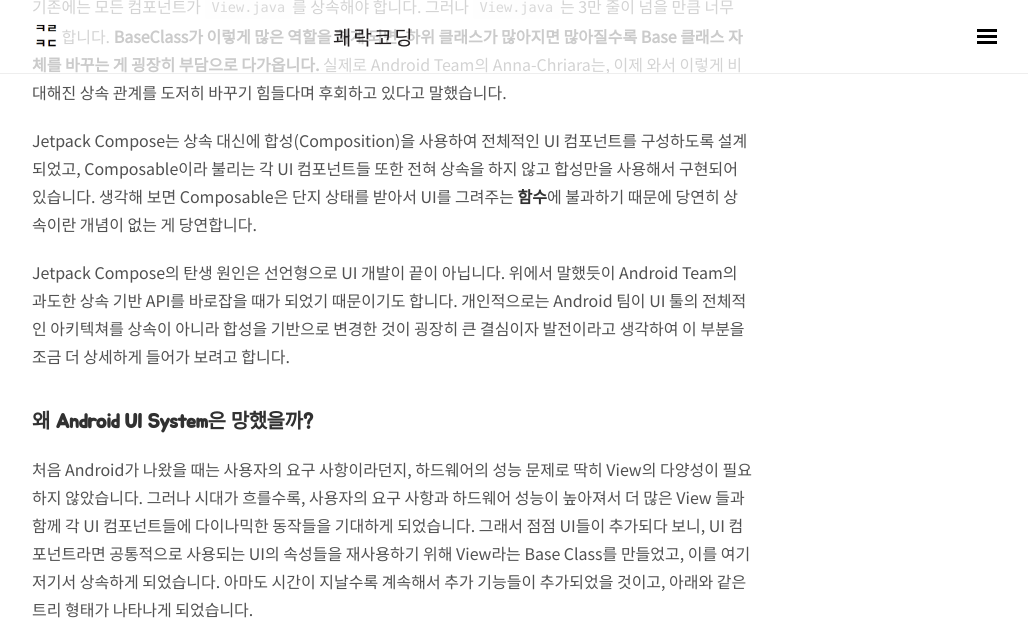
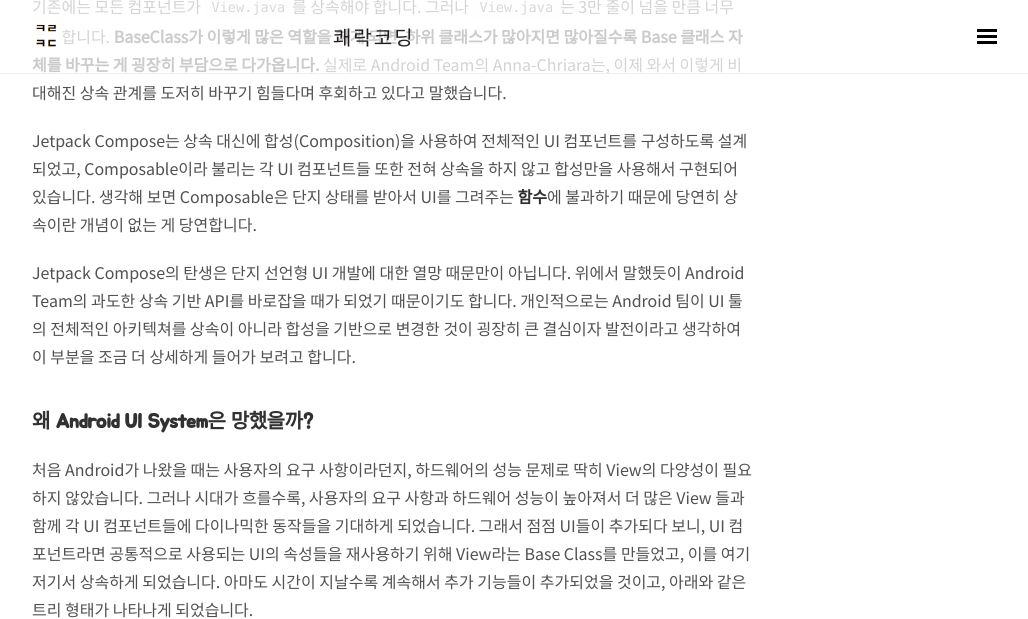
Before and after one commit to wooooooak/wooooooak.github.io, a Jekyll site: the page built from _posts/Compose/2021-05-18-컴포즈가필요한이유.md, in a window 1280 px wide and 900 px high, scrolled down 6389 px, cut to the strip 0-619 px from the top of the window. Shown: the whole strip, without its empty margins (248-1276 px from the left). Built offline with Jekyll 4.4.1, drawn with Linux system fonts in a browser that asks for light colours; nearby versions of some CDN libraries; some web fonts are replaced; comment, search, counter and statistics services are not loaded.

Commit message:
오탈자 수정

```diff
--- a/_posts/Compose/2021-05-18-컴포즈가필요한이유.md
+++ b/_posts/Compose/2021-05-18-컴포즈가필요한이유.md
@@ -153,7 +153,7 @@ fun MyView() {
 
 Jetpack Compose는 상속 대신에 합성(Composition)을 사용하여 전체적인 UI 컴포넌트를 구성하도록 설계되었고, Composable이라 불리는 각 UI 컴포넌트들 또한 전혀 상속을 하지 않고 합성만을 사용해서 구현되어 있습니다. 생각해 보면 Composable은 단지 상태를 받아서 UI를 그려주는 **함수**에 불과하기 때문에 당연히 상속이란 개념이 없는 게 당연합니다.
 
-Jetpack Compose의 탄생 원인은 선언형으로 UI 개발이 끝이 아닙니다. 위에서 말했듯이 Android Team의 과도한 상속 기반 API를 바로잡을 때가 되었기 때문이기도 합니다. 개인적으로는 Android 팀이 UI 툴의 전체적인 아키텍쳐를 상속이 아니라 합성을 기반으로 변경한 것이 굉장히 큰 결심이자 발전이라고 생각하여 이 부분을 조금 더 상세하게 들어가 보려고 합니다.
+Jetpack Compose의 탄생은 단지 선언형 UI 개발에 대한 열망 때문만이 아닙니다. 위에서 말했듯이 Android Team의 과도한 상속 기반 API를 바로잡을 때가 되었기 때문이기도 합니다. 개인적으로는 Android 팀이 UI 툴의 전체적인 아키텍쳐를 상속이 아니라 합성을 기반으로 변경한 것이 굉장히 큰 결심이자 발전이라고 생각하여 이 부분을 조금 더 상세하게 들어가 보려고 합니다.
 
 ### 왜 Android UI System은 망했을까?
 
```
